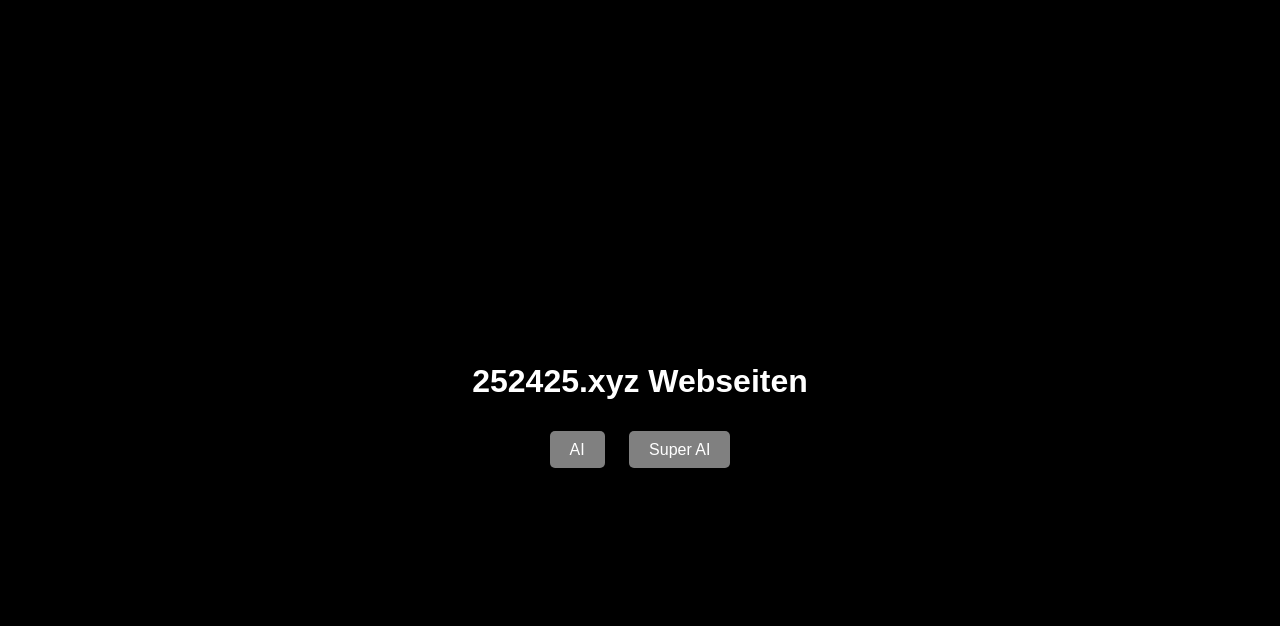
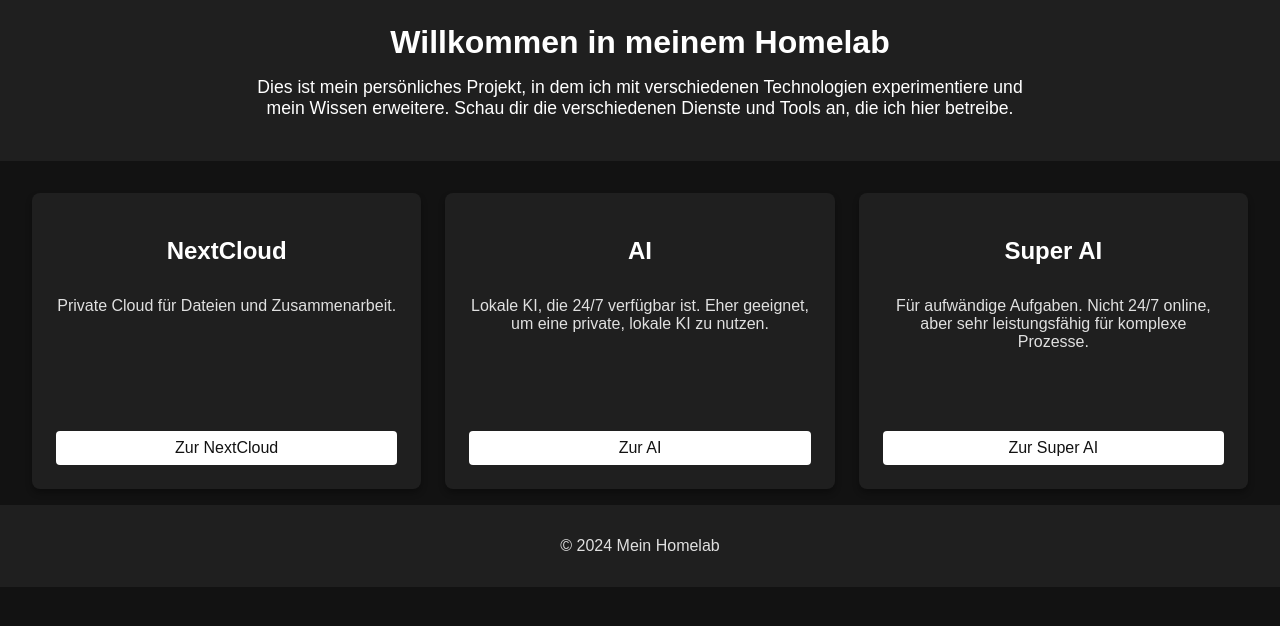
Before and after one commit to Anes-03/Homelab, a plain HTML site: page index.html in a window 1280 px wide. Drawn offline with Linux system fonts and the light colour scheme.

Commit message:
Add files via upload

```diff
--- a/index.html
+++ b/index.html
@@ -1,46 +1,111 @@
 <!DOCTYPE html>
-<html lang="en">
+<html lang="de">
 <head>
     <meta charset="UTF-8">
     <meta name="viewport" content="width=device-width, initial-scale=1.0">
-    <title>252425.xyz Webseiten</title>
+    <title>Mein Homelab</title>
     <style>
         body {
-            background-color: black;
-            color: white;
             font-family: Arial, sans-serif;
             margin: 0;
+            padding: 0;
+            background-color: #121212; /* Dunkles Schwarz für den Hintergrund */
+            color: #e0e0e0; /* Heller Text für Kontrast */
+        }
+        header {
+            background-color: #1f1f1f; /* Dunkles Grau für den Header */
+            color: #ffffff; /* Weißer Text */
+            text-align: center;
+            padding: 1.5rem 0;
+        }
+        header h1 {
+            margin: 0;
+            font-size: 2rem;
+        }
+        header p {
+            font-size: 1.1rem;
+            margin-top: 1rem;
+            max-width: 800px;
+            margin-left: auto;
+            margin-right: auto;
+        }
+        main {
+            padding: 2rem;
+            display: grid;
+            grid-template-columns: repeat(auto-fit, minmax(300px, 1fr));
+            gap: 1.5rem;
+        }
+        .card {
+            background: #1f1f1f; /* Dunkles Grau für die Karten */
+            border-radius: 8px;
+            box-shadow: 0 4px 6px rgba(0, 0, 0, 0.3);
+            padding: 1.5rem;
+            text-align: center;
             display: flex;
             flex-direction: column;
-            justify-content: center;
-            align-items: center;
-            height: 100vh;
+            justify-content: space-between;
+            height: 100%;
+            transition: transform 0.2s, box-shadow 0.2s;
         }
-        h1 {
+        .card:hover {
+            transform: translateY(-5px);
+            box-shadow: 0 6px 12px rgba(0, 0, 0, 0.5);
+        }
+        .card h2 {
+            margin-bottom: 1rem;
+            color: #ffffff; /* Weißer Text für die Titel */
+        }
+        .card p {
+            flex-grow: 1; /* Ermöglicht, dass der Text den verfügbaren Platz einnimmt */
+        }
+        .card a {
+            display: inline-block;
+            margin-top: 1rem;
+            padding: 0.5rem 1rem;
+            background-color: #ffffff; /* Weiß für die Buttons */
+            color: #121212; /* Dunkle Schriftfarbe für den Text */
+            text-decoration: none;
+            border-radius: 4px;
+            transition: background-color 0.2s, color 0.2s, transform 0.2s;
+        }
+        .card a:hover {
+            background-color: #f3f4f6; /* Helles Grau bei Hover */
+            color: #1f1f1f; /* Dunklere Schriftfarbe */
+            transform: scale(1.1); /* Vergrößern des Buttons bei Hover */
+        }
+        footer {
             text-align: center;
-        }
-        .button-container {
-            margin-top: 20px;
-        }
-        .button-container a {
-            text-decoration: none;
-            color: white;
-            background-color: gray;
-            padding: 10px 20px;
-            border-radius: 5px;
-            margin: 0 10px;
-            font-size: 16px;
-        }
-        .button-container a:hover {
-            background-color: darkgray;
+            padding: 1rem;
+            background-color: #1f1f1f;
+            color: #e0e0e0;
+            margin-top: 2rem;
         }
     </style>
 </head>
 <body>
-    <h1>252425.xyz Webseiten</h1>
-    <div class="button-container">
-        <a href="https://ai.252425.xyz">AI</a>
-        <a href="https://superai.252425.xyz">Super AI</a>
-    </div>
+    <header>
+        <h1>Willkommen in meinem Homelab</h1>
+        <p>Dies ist mein persönliches Projekt, in dem ich mit verschiedenen Technologien experimentiere und mein Wissen erweitere. Schau dir die verschiedenen Dienste und Tools an, die ich hier betreibe.</p>
+    </header>
+    <main>
+        <div class="card">
+            <h2>NextCloud</h2>
+            <p>Private Cloud für Dateien und Zusammenarbeit.</p>
+            <a href="https://mynextcloud.252425.xyz" target="_blank">Zur NextCloud</a>
+        </div>
+        <div class="card">
+            <h2>AI</h2>
+            <p>Lokale KI, die 24/7 verfügbar ist. Eher geeignet, um eine private, lokale KI zu nutzen.</p>
+            <a href="https://ai.252425.xyz" target="_blank">Zur AI</a>
+        </div>
+        <div class="card">
+            <h2>Super AI</h2>
+            <p>Für aufwändige Aufgaben. Nicht 24/7 online, aber sehr leistungsfähig für komplexe Prozesse.</p>
+            <a href="https://superai.252425.xyz" target="_blank">Zur Super AI</a>
+        </div>
+    </main>
+    <footer>
+        <p>© 2024 Mein Homelab</p>
+    </footer>
 </body>
 </html>
```
